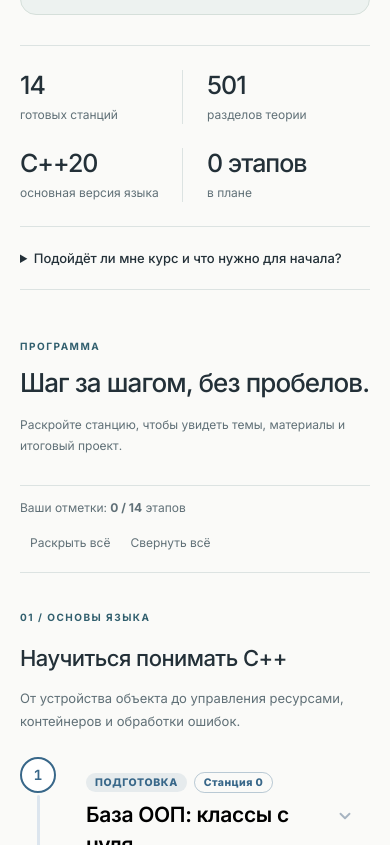
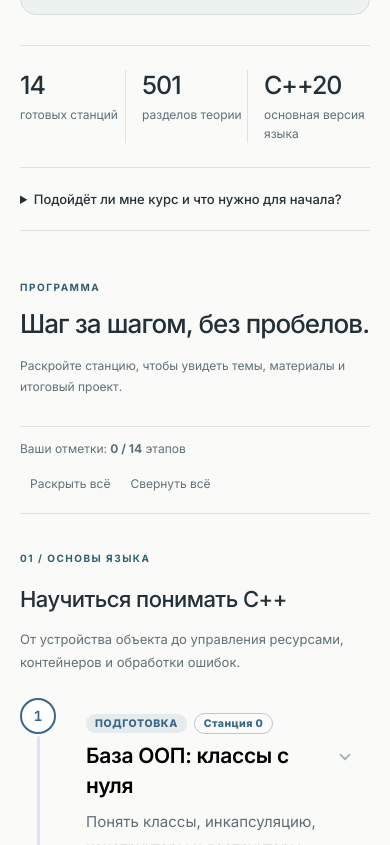
Before and after one commit to worse-NK/cpp-backend-course, a plain HTML site: page roadmap/cpp_backend_roadmap.html in a window 390 px wide. Shown: the part 1159-2004 px from the top of the page. Drawn offline with nearby package versions, Linux system fonts and the light colour scheme.

Commit message:
Remove planned-stage count from course home

```diff
--- a/roadmap/assets/home.css
+++ b/roadmap/assets/home.css
@@ -36,7 +36,7 @@
 .home-preview-steps small { display:block; font-size:11px; color:#64776d; margin-top:3px; }
 .home-preview-steps .is-planned .home-step-number { border-style:dashed; background:transparent; }
 .home-preview-foot { border-top:1px solid #d0ddd5; padding-top:15px; font-size:11px; line-height:1.7; color:#64776d; margin:0; }
-.home-course-facts { display:grid; grid-template-columns:repeat(4,minmax(0,1fr)); padding:24px 0; border-top:1px solid var(--home-line); border-bottom:1px solid var(--home-line); gap:24px; }
+.home-course-facts { display:grid; grid-template-columns:repeat(3,minmax(0,1fr)); padding:24px 0; border-top:1px solid var(--home-line); border-bottom:1px solid var(--home-line); gap:24px; }
 .home-course-facts div { border-right:1px solid var(--home-line); }
 .home-course-facts div:last-child { border:0; }
 .home-course-facts strong { display:block; font-size:25px; font-weight:500; letter-spacing:-.04em; }
@@ -89,8 +89,7 @@
   .home-hero { grid-template-columns:1fr; padding:38px 0 30px; }
   .home-route-preview h2 br { display:none; }
   .home-route-preview h2 { font-size:25px; }
-  .home-course-facts { grid-template-columns:repeat(2,minmax(0,1fr)); }
-  .home-course-facts div:nth-child(2) { border:0; }
+  .home-course-facts { gap:16px; }
   .home-section-heading { display:block; }
   .home-section-heading > p { max-width:none; margin-top:14px; }
   .home-section-heading h2 { font-size:26px; }
--- a/roadmap/cpp_backend_roadmap.html
+++ b/roadmap/cpp_backend_roadmap.html
@@ -4,7 +4,7 @@
 <meta charset="UTF-8" />
 <meta name="viewport" content="width=device-width, initial-scale=1.0" />
 <title>Курс · C++ и backend-разработка</title>
-<link rel="stylesheet" href="assets/home.css" />
+<link rel="stylesheet" href="assets/home.css?v=20261022-facts" />
 <link rel="preconnect" href="https://fonts.googleapis.com" />
 <link rel="preconnect" href="https://fonts.gstatic.com" crossorigin />
 <link href="https://fonts.googleapis.com/css2?family=Inter:wght@400;500;600;700;800&family=JetBrains+Mono:wght@400;500;700&display=swap" rel="stylesheet" />
@@ -983,11 +983,6 @@ function App() {
     const pct = Math.round(doneCount / DATA.stages.length * 100);
     const h = React.createElement;
     const ready = DATA.stages.filter(stage => stage.station);
-    const plannedCount = DATA.stages.length - ready.length;
-    function stageCountLabel(count) {
-        const last = count % 10, lastTwo = count % 100;
-        return count + " " + (lastTwo >= 11 && lastTwo <= 14 ? "этапов" : last === 1 ? "этап" : last >= 2 && last <= 4 ? "этапа" : "этапов");
-    }
     function groupStatus(group) {
         const stations = group.indices.map(i => DATA.stages[i].station).filter(Boolean);
         if (!stations.length) return "В плане";
@@ -1032,8 +1027,7 @@ function App() {
             h("section", { className: "home-course-facts", "aria-label": "Содержание курса" },
                 h("div", null, h("strong", null, ready.length), h("span", null, "готовых станций")),
                 h("div", null, h("strong", null, ready.reduce((sum, stage) => sum + stage.station.totalSections, 0)), h("span", null, "разделов теории")),
-                h("div", null, h("strong", null, "C++20"), h("span", null, "основная версия языка")),
-                h("div", null, h("strong", null, stageCountLabel(plannedCount)), h("span", null, "в плане"))),
+                h("div", null, h("strong", null, "C++20"), h("span", null, "основная версия языка"))),
             h("details", { className: "home-prerequisites" }, h("summary", null, "Подойдёт ли мне курс и что нужно для начала?"), h("p", null, DATA.intro)),
             h("section", { id: "curriculum", className: "home-curriculum", "aria-labelledby": "curriculum-title" },
                 h("div", { className: "home-section-heading" }, h("div", null, h("p", { className: "home-eyebrow" }, "ПРОГРАММА"), h("h2", { id: "curriculum-title" }, "Шаг за шагом, без пробелов.")), h("p", null, "Раскройте станцию, чтобы увидеть темы, материалы и итоговый проект.")),
```
